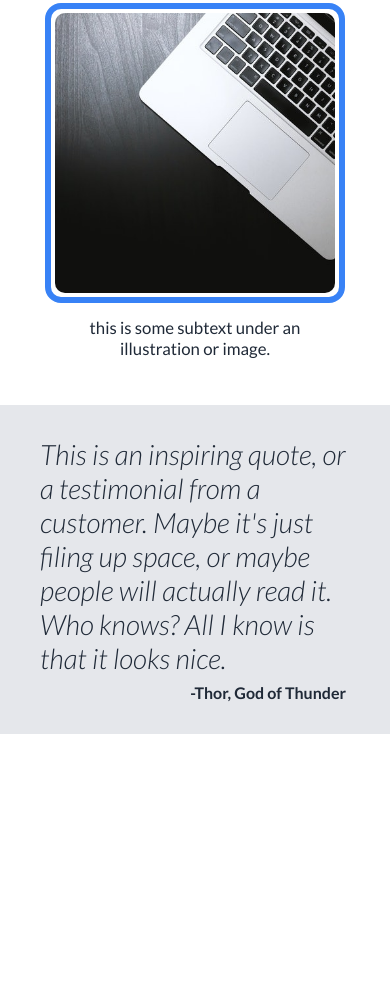
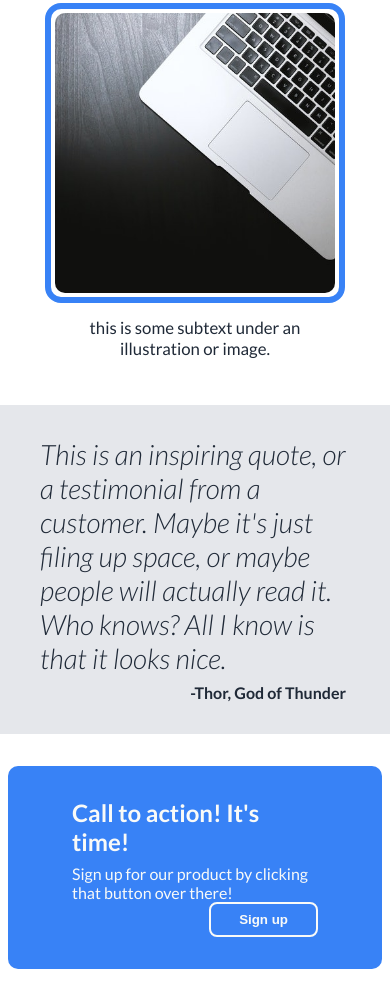
Before and after one commit to Mmackz/landing-page, a plain HTML site: page index.html in a window 390 px wide. Shown: the part 1593-2594 px from the top of the page. Before the commit the page ends 2327 px from the top, so only its background shows below. Drawn offline with Linux system fonts and the light colour scheme.

Commit message:
✨ mobile CTA section

```diff
--- a/index.html
+++ b/index.html
@@ -32,7 +32,7 @@
                      This website has some subtext that goes here under the main title. It's
                      a smaller font and the color is lower contrast.
                   </p>
-                  <button>Sign up</button>
+                  <button class="button">Sign up</button>
                </div>
                <img src="./images/pexels-hasan-albari-1229861.jpg" alt="a laptop" />
             </main>
@@ -89,14 +89,23 @@
          </div>
       </section>
       <section class="quote">
-            <blockquote class="blockquote">
-               <p class="quote-text">
-                  This is an inspiring quote, or a testimonial from a customer. Maybe it's
-                  just filing up space, or maybe people will actually read it. Who knows?
-                  All I know is that it looks nice.
-               </p>
-               <cite class="cite">-Thor, God of Thunder</cite>
-            </blockquote>
+         <blockquote class="blockquote">
+            <p class="quote-text">
+               This is an inspiring quote, or a testimonial from a customer. Maybe it's just
+               filing up space, or maybe people will actually read it. Who knows? All I know
+               is that it looks nice.
+            </p>
+            <cite class="cite">-Thor, God of Thunder</cite>
+         </blockquote>
+      </section>
+      <section class="cta">
+         <div class="cta-text">
+            <h3 class="cta-title">Call to action! It's time!</h3>
+            <p class="cta-subtext">
+               Sign up for our product by clicking that button over there!
+            </p>
+         </div>
+         <button class="button cta-button">Sign up</button>
       </section>
    </body>
 </html>
--- a/style.css
+++ b/style.css
@@ -112,6 +112,10 @@ img {
 }
 
 .main-text > button {
+   margin: 0.75rem 0 0.25rem;
+}
+
+.button {
    background: #3882f6;
    color: #f9faf8;
    border: none;
@@ -120,7 +124,6 @@ img {
    font-weight: bold;
    cursor: pointer;
    user-select: none;
-   margin: 0.75rem 0 0.25rem;
 }
 
 /* information section */
@@ -185,3 +188,27 @@ img {
    font-weight: bold;
    padding: 0.5rem 1.25rem;
 }
+
+/* CTA section */
+.cta {
+   max-width: 1000px;
+   margin: 2rem 0.5rem;
+   padding: 2rem 4rem;
+   background: #3882f6;
+   border-radius: 10px;
+}
+
+.cta-title {
+   font-size: 1.5rem;
+   margin: 0 0 0.5rem;
+}
+
+.cta-subtext {
+   margin: 0;
+}
+
+.cta-button {
+   display: block;
+   border: 2px solid #f9faf8;
+   margin-left: auto;
+}
```
